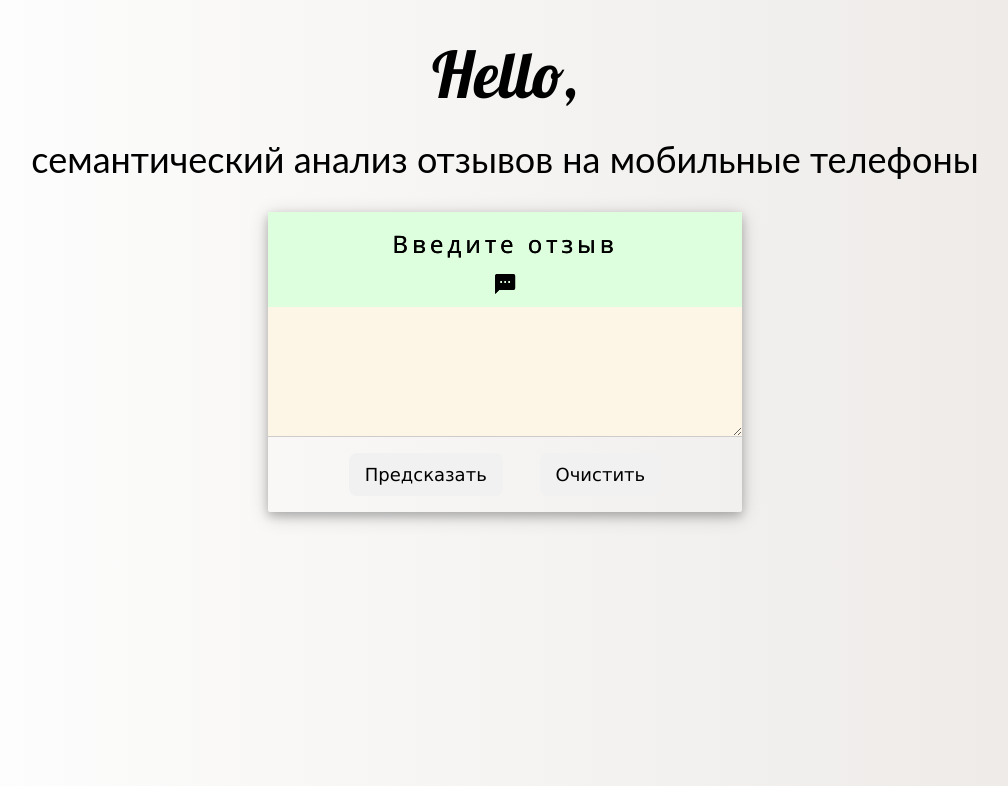
After one commit to AleksandrRybin/SentimentAnalysis, a Flask app: page / in a window 1280 px wide. The commit adds this page. Shown: the top 786 px of the page, without its empty margins (135-1143 px from the left). Run offline with Flask 2, Linux system fonts and the light colour scheme; parts of the project's set-up code (start-up, migrations or seed data) failed here and were passed over.

Commit message:
new look

```diff
--- a/app.py
+++ b/app.py
@@ -11,12 +11,11 @@ def prediction():
 
     return jsonify({
         'status' : result,
-        'message' : prediction
+        'class' : prediction
     })
 
 @app.route('/')
 def index_page():
     return render_template('index.html')
 
-if __name__ == '__main__':
-    app.run()
+app.run(debug=True)
--- a/static/css/index.css
+++ b/static/css/index.css
@@ -1,12 +1,9 @@
 body {
-  background: linear-gradient(80deg, #EECFBA, #C5DDE8);;
+  background: #ECE9E6;  /* fallback for old browsers */
+  background: -webkit-linear-gradient(to right, #FFFFFF, #ECE9E6);  /* Chrome 10-25, Safari 5.1-6 */
+  background: linear-gradient(to right, #FFFFFF, #ECE9E6); /* W3C, IE 10+/ Edge, Firefox 16+, Chrome 26+, Opera 12+, Safari 7+ */
 }
 
-.my-center-vertical-index {
-  margin-top: 25%;
-  margin-bottom: 25%;
+#predict-text-form {
+  width: 37%;
 }
-
-h1 {
-  margin-top: 1%;
-}
--- /dev/null
+++ b/templates/index.html
@@ -0,0 +1,33 @@
+{% extends 'layout.html' %}
+
+{% block head %}
+    {{ super() }}
+
+    <link rel="stylesheet" href="{{ url_for('static', filename='css/index.css') }}">
+    <script type="text/javascript" src="{{ url_for('static', filename='js/index.js') }}"></script>
+{% endblock %}
+
+{% block content %}
+    <div class="w3-cell-row w3-section">
+        <div class="w3-cell w3-cell-middle w3-center w3-animate-opacity">
+            <h1 class="w3-lobster w3-jumbo">Hello,</h1>
+            <h1 class="w3-lato w3-xxlarge">семантический анализ отзывов на мобильные телефоны</h1>
+        </div>
+    </div>
+    <div class="w3-cell-row w3-section">
+        <div id="predict-text-form" class="w3-cell w3-cell-middle w3-card-4 w3-center w3-animate-opacity w3-round-small">
+            <div class="w3-container w3-pale-green w3-wide w3-large w3-padding-small shadow-text">
+                <h3>Введите отзыв</h3>
+                <i class="material-icons")>textsms</i>
+            </div>
+            <textarea rows="5" cols="85" id="predict-text" class="w3-input w3-sand"></textarea>
+            <div class="w3-section">
+                <button id="predict-btn" class="w3-margin-right w3-button w3-large w3-round-large w3-light-gray w3-hover-green">Предсказать</button>
+                <button id="clear-predict-text-btn" class="w3-margin-left w3-button w3-large w3-round-large w3-light-gray w3-hover-red">Очистить</button>
+            </div>
+        </div>
+    </div>
+    <div class="w3-panel w3-center w3-large" id="predict-result-panel">
+        <p id="predict-result-text"></p>
+    </div>
+{% endblock %}
```
Also changed, not shown: static/js/index.js (added, +50 -0 lines).
